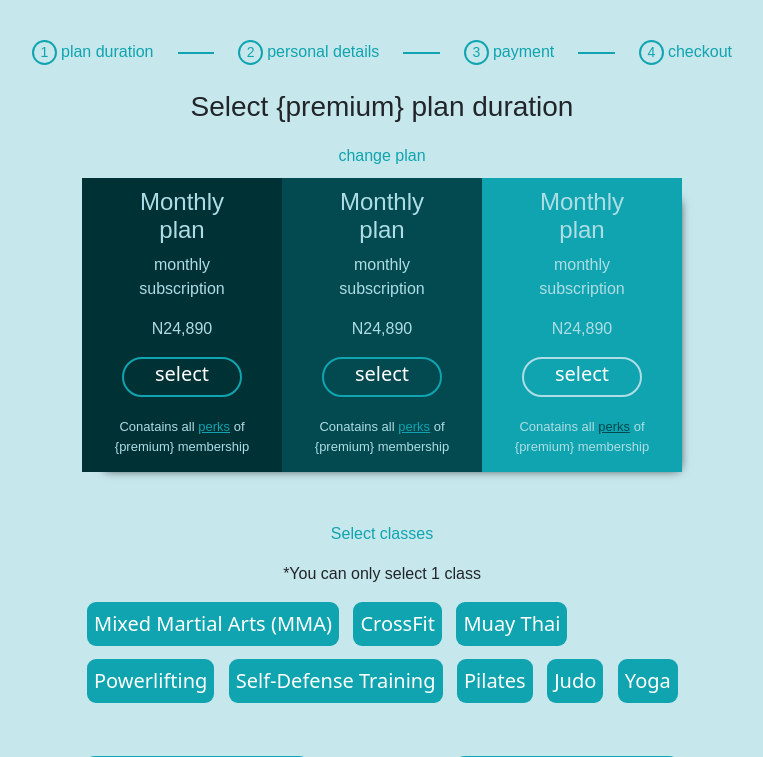
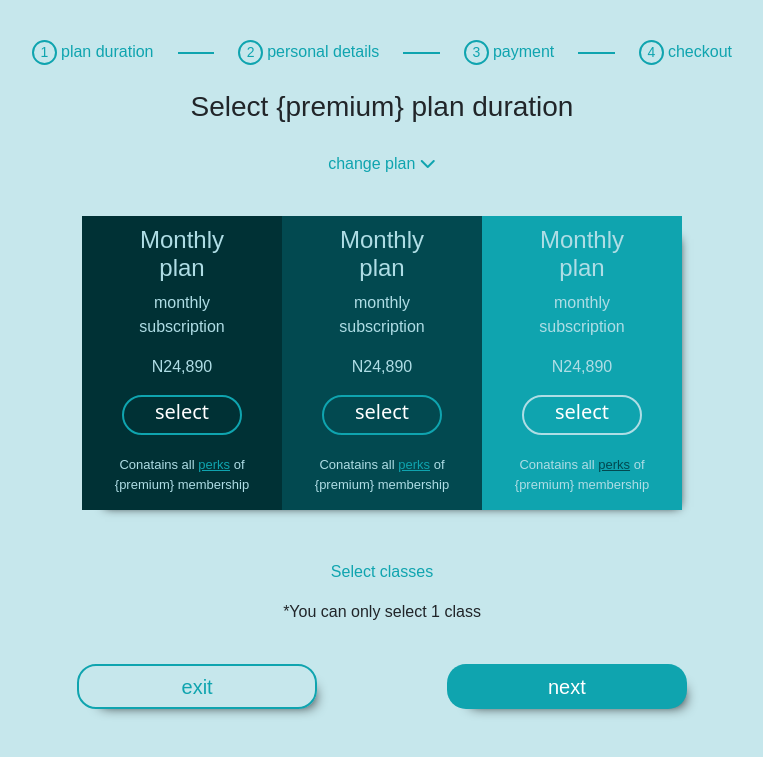
Before and after one commit to abdulhamidbabawale/revivefitness, a Django app: page /joinus/plan/ in a window 1280 px wide. Shown: the top 757 px of the page, without its empty margins (258-1021 px from the left). Run offline with Django 5.2, Linux system fonts and the light colour scheme; some libraries are stand-ins or nearby versions.

Commit message:
added change plan dropdown

```diff
--- a/mystaticfiles/join_plan.css
+++ b/mystaticfiles/join_plan.css
@@ -7,22 +7,35 @@
 }
 
 
+
 #change_plan{
   margin-top: 20px;
   margin-bottom: 10px;
   text-decoration: none;
   color: #0FA4AF;
   text-align: center;
- display: flex;
- justify-content: center;
+  display: inline-block;
+
 }
 
+.select_plan{
+  display: none;
+}
+.select_plan p:hover{
+  color: #0FA4AF;
+}
+.rotate-icon {
+  transform: rotate(180deg);
+  transition: transform 0.3s ease;
+}
 
 h3{
   text-align: center;
 }
 .top_header{
   margin-top: -70px;
+  margin-bottom: 30px;
+  text-align: center;
 }
 .contents{
   margin: auto;
--- a/templates/joinus_plan.html
+++ b/templates/joinus_plan.html
@@ -49,7 +49,11 @@
 <div class="top_header">
   <h3>Select  {premium} plan duration</h3>
 
-  <a id="change_plan" href="#">change plan</a>
+  <a id="change_plan" href="#">change plan <i class="fa-solid fa-chevron-down" id="arrowIcon"></i></a>
+  <div class="select_plan">
+    <p>platinium</p>
+    <p>standard</p>
+  </div>
 </div>
 
 
@@ -60,7 +64,7 @@
      <p>monthly <br> subscription</p>
      <p>N24,890</p>
      <label for="monthly_plan">
-       <input id="monthly_plan" type="radio" name="duration">
+       <input id="monthly_plan" type="radio" name="duration" value="monthly">
        <span type="button" id="select_but">select</span>
       </label>
      <p id="all_perks">Conatains all <a href="">perks</a> of {premium} membership</p>
@@ -70,7 +74,7 @@
      <p>monthly <br> subscription</p>
      <p>N24,890</p>
      <label for="quaterly_plan">
-       <input id="quaterly_plan" type="radio" name="duration">
+       <input id="quaterly_plan" type="radio" name="duration" value="quarterly">
        <span type="button" id="select_but">select</span>
       </label>
      <p id="all_perks">Conatains all <a href="">perks</a> of {premium} membership</p>
@@ -82,7 +86,7 @@
      <p>N24,890</p>
      <!-- <button onclick="changecolor(this)" type="button" id="select_but">select</button> -->
      <label for="yearly_plan">
-       <input id="yearly_plan" type="radio" name="duration">
+       <input id="yearly_plan" type="radio" name="duration" value="yearly">
        <span type="button" id="select_but">select</span>
       </label>
      <!-- <button onclick="changecolor(this)" value="monthly" type="button" id="select_but">select</button> -->
@@ -102,45 +106,7 @@
     <div  id="class_but">{{name.class_name}}</div>
    </label>
 {% endfor %}
-   <label >
-    <input id="class1" type="radio" name="clas">
-    <div  id="class_but">Mixed Martial Arts (MMA)</div>
-   </label>
 
-   <label >
-    <input id="class1" type="radio" name="clas">
-    <div  id="class_but">CrossFit</div>
-   </label>
-
-   <label>
-    <input id="class1" type="radio" name="clas">
-    <div  id="class_but">Muay Thai</div>
-   </label>
-
-   <label >
-    <input id="class1" type="radio" name="clas">
-    <div  id="class_but">Powerlifting</div>
-   </label>
-
-   <label >
-    <input id="class1" type="radio" name="clas">
-    <div  id="class_but">Self-Defense Training</div>
-   </label>
-
-   <label >
-    <input id="class1" type="radio" name="clas">
-    <div  id="class_but">Pilates</div>
-   </label>
-
-   <label >
-    <input id="class1" type="radio" name="clas">
-    <div  id="class_but">Judo</div>
-   </label>
-
-   <label >
-    <input id="class1" type="radio" name="clas">
-    <div  id="class_but">Yoga</div>
-   </label>
   </div>
 </div>
 
@@ -157,11 +123,6 @@
  </div>
 
 
-   <!-- <div class="buttom_nav">
-    <a href=""><button id="exit">exit</button></a>
-    <a href="/templates/joinus_personaldetails.html"><button id="next">next</button></a>
-   </div> -->
-
 
 <script src="{ static 'temporary_storage.js' }"></script>
 
```
